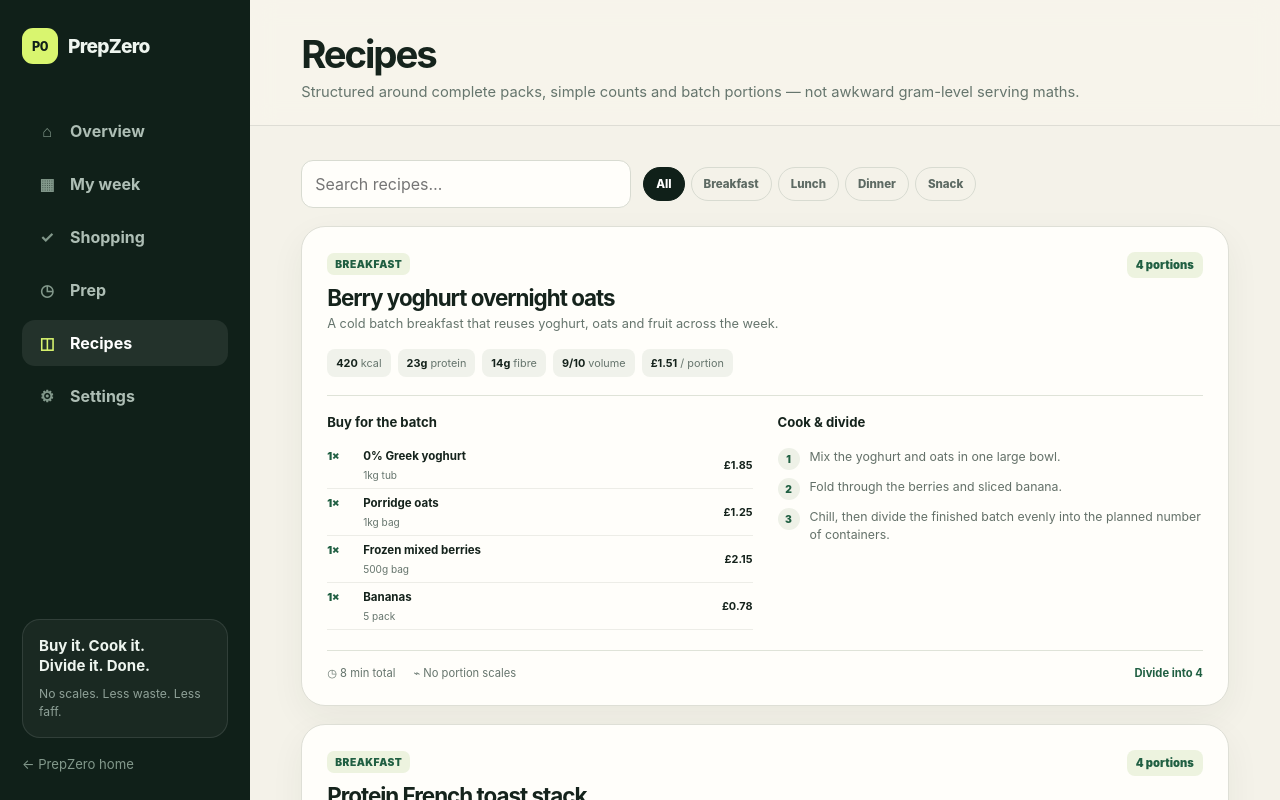
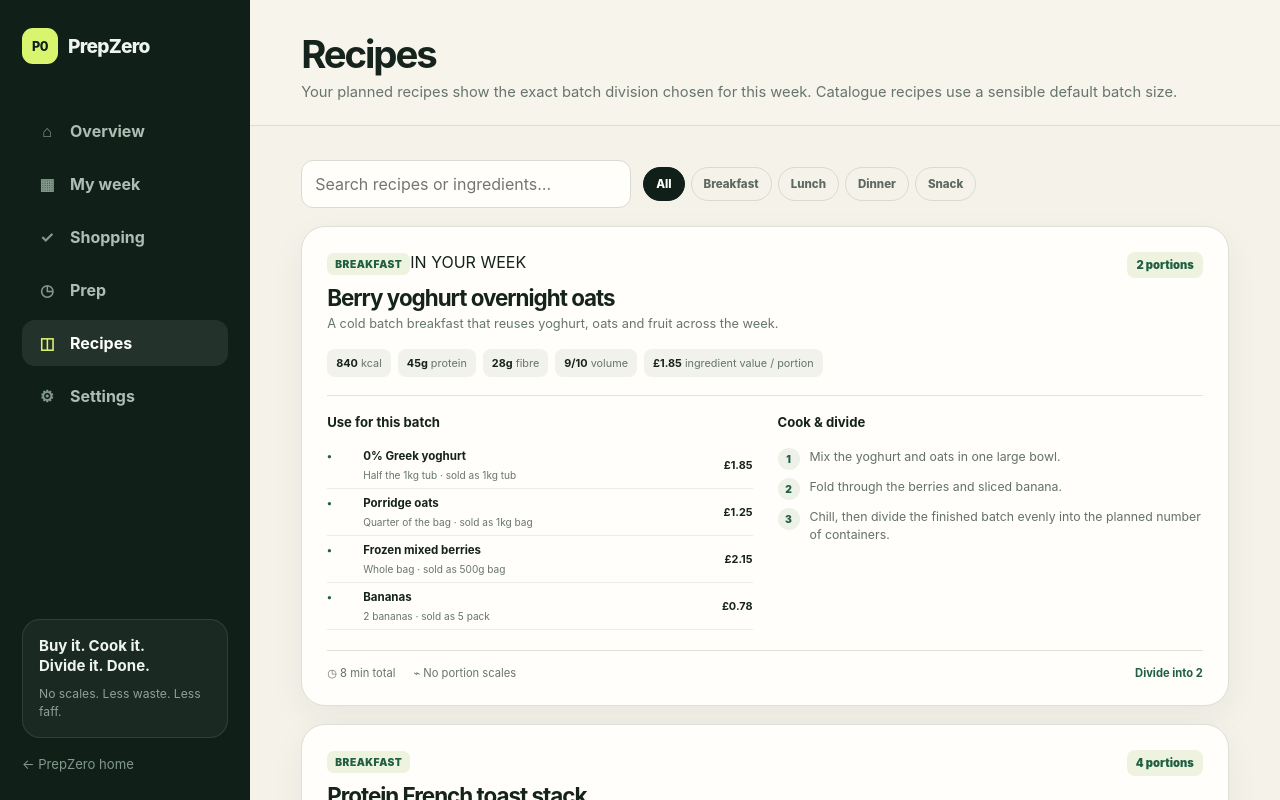
Before and after one commit to Ricas13/PrepZero, a Next.js app: page /recipes in a window 1280 px wide. Shown: the top 800 px of the page. Built offline with nearby package versions, Linux system fonts and the light colour scheme.

Commit message:
Make recipes reflect personalised batch divisions

```diff
--- a/app/recipes/page.tsx
+++ b/app/recipes/page.tsx
@@ -2,22 +2,31 @@
 
 import { useMemo, useState } from "react";
 import { AppShell } from "../../components/app-shell";
-import { recipeCatalogue, money } from "../../lib/prepzero";
+import { usePrepZero } from "../../components/use-prepzero";
+import { recipeCatalogue, recipePortionCost, money } from "../../lib/prepzero";
 
 export default function RecipesPage() {
+  const { plan, hydrated } = usePrepZero();
   const [query, setQuery] = useState("");
   const [category, setCategory] = useState<"all" | "breakfast" | "lunch" | "dinner" | "snack">("all");
 
-  const recipes = useMemo(() => recipeCatalogue.filter((recipe) => {
+  const personalised = useMemo(() => {
+    const plannedById = new Map(plan.selectedRecipes.map((recipe) => [recipe.id, recipe]));
+    return recipeCatalogue.map((recipe) => plannedById.get(recipe.id) || recipe);
+  }, [plan.selectedRecipes]);
+
+  const recipes = useMemo(() => personalised.filter((recipe) => {
     const matchCategory = category === "all" || recipe.category === category;
-    const haystack = `${recipe.name} ${recipe.description} ${recipe.tags.join(" ")}`.toLowerCase();
+    const haystack = `${recipe.name} ${recipe.description} ${recipe.tags.join(" ")} ${recipe.ingredients.map((item) => item.name).join(" ")}`.toLowerCase();
     return matchCategory && haystack.includes(query.toLowerCase());
-  }), [category, query]);
+  }), [category, query, personalised]);
+
+  if (!hydrated) return <div className="portal-loading">Loading recipes…</div>;
 
   return (
-    <AppShell title="Recipes" subtitle="Structured around complete packs, simple counts and batch portions — not awkward gram-level serving maths.">
+    <AppShell title="Recipes" subtitle="Your planned recipes show the exact batch division chosen for this week. Catalogue recipes use a sensible default batch size.">
       <section className="recipe-toolbar">
-        <input value={query} onChange={(e) => setQuery(e.target.value)} placeholder="Search recipes…" />
+        <input value={query} onChange={(e) => setQuery(e.target.value)} placeholder="Search recipes or ingredients…" />
         <div className="filter-tabs">
           {(["all", "breakfast", "lunch", "dinner", "snack"] as const).map((value) => <button key={value} className={category === value ? "active" : ""} onClick={() => setCategory(value)}>{value === "all" ? "All" : value[0].toUpperCase() + value.slice(1)}</button>)}
         </div>
@@ -25,13 +34,13 @@ export default function RecipesPage() {
 
       <div className="recipe-catalogue">
         {recipes.map((recipe) => {
-          const batchCost = recipe.ingredients.reduce((sum, i) => sum + i.price * i.qty, 0);
+          const isPlanned = plan.selectedRecipes.some((planned) => planned.id === recipe.id);
           return (
             <article className="catalogue-card" id={recipe.id} key={recipe.id}>
-              <div className="catalogue-head"><div><span className="meal-type-badge">{recipe.category}</span><h2>{recipe.name}</h2><p>{recipe.description}</p></div><span className="portion-badge">{recipe.batchSize} portions</span></div>
-              <div className="catalogue-macros"><span><strong>{recipe.calories}</strong> kcal</span><span><strong>{recipe.protein}g</strong> protein</span><span><strong>{recipe.fibre}g</strong> fibre</span><span><strong>{recipe.volume}/10</strong> volume</span><span><strong>{money(batchCost / recipe.batchSize)}</strong> / portion</span></div>
+              <div className="catalogue-head"><div><span className="meal-type-badge">{recipe.category}</span>{isPlanned && <span className="planned-badge">IN YOUR WEEK</span>}<h2>{recipe.name}</h2><p>{recipe.description}</p></div><span className="portion-badge">{recipe.batchSize} portions</span></div>
+              <div className="catalogue-macros"><span><strong>{recipe.calories}</strong> kcal</span><span><strong>{recipe.protein}g</strong> protein</span><span><strong>{recipe.fibre}g</strong> fibre</span><span><strong>{recipe.volume}/10</strong> volume</span><span><strong>{money(recipePortionCost(recipe))}</strong> ingredient value / portion</span></div>
               <div className="catalogue-body">
-                <div><h3>Buy for the batch</h3><div className="ingredient-mini-list">{recipe.ingredients.map((item) => <p key={`${item.name}-${item.pack}`}><span>{item.qty}×</span><strong>{item.name}</strong><small>{item.pack}</small><b>{money(item.price * item.qty)}</b></p>)}</div></div>
+                <div><h3>Use for this batch</h3><div className="ingredient-mini-list">{recipe.ingredients.map((item) => <p key={item.productId}><span>•</span><strong>{item.name}</strong><small>{item.measure} · sold as {item.pack}</small><b>{money(item.price)}</b></p>)}</div></div>
                 <div><h3>Cook & divide</h3><ol className="recipe-method">{recipe.method.map((step, index) => <li key={index}><span>{index + 1}</span>{step}</li>)}</ol></div>
               </div>
               <div className="catalogue-foot"><span>◷ {recipe.prepMinutes + recipe.cookMinutes} min total</span><span>⌁ No portion scales</span><strong>Divide into {recipe.batchSize}</strong></div>
@@ -39,6 +48,8 @@ export default function RecipesPage() {
           );
         })}
       </div>
+
+      {!recipes.length && <div className="empty-state"><strong>No matching recipes.</strong><span>Try a different search or filter.</span></div>}
     </AppShell>
   );
 }
```
